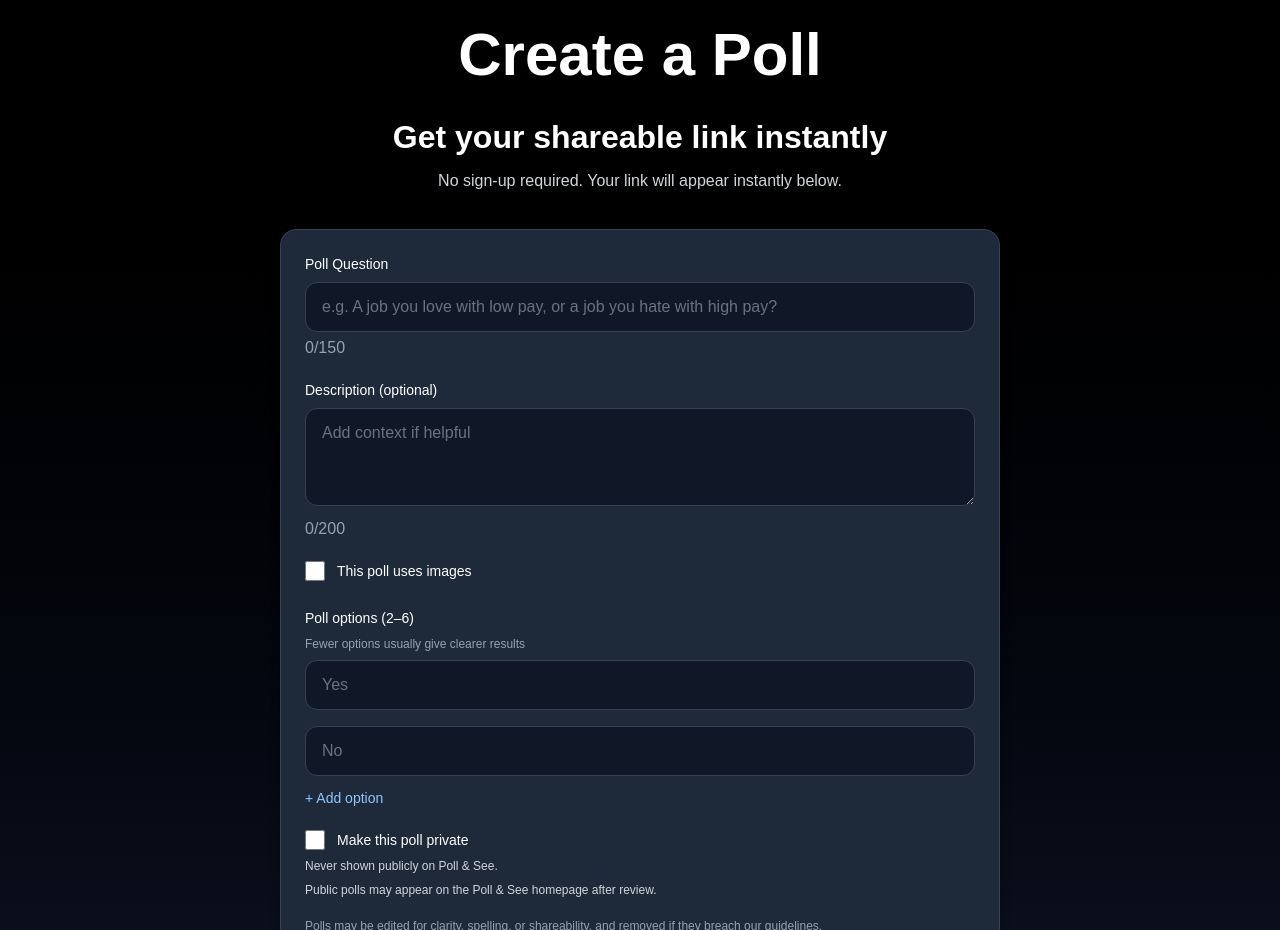
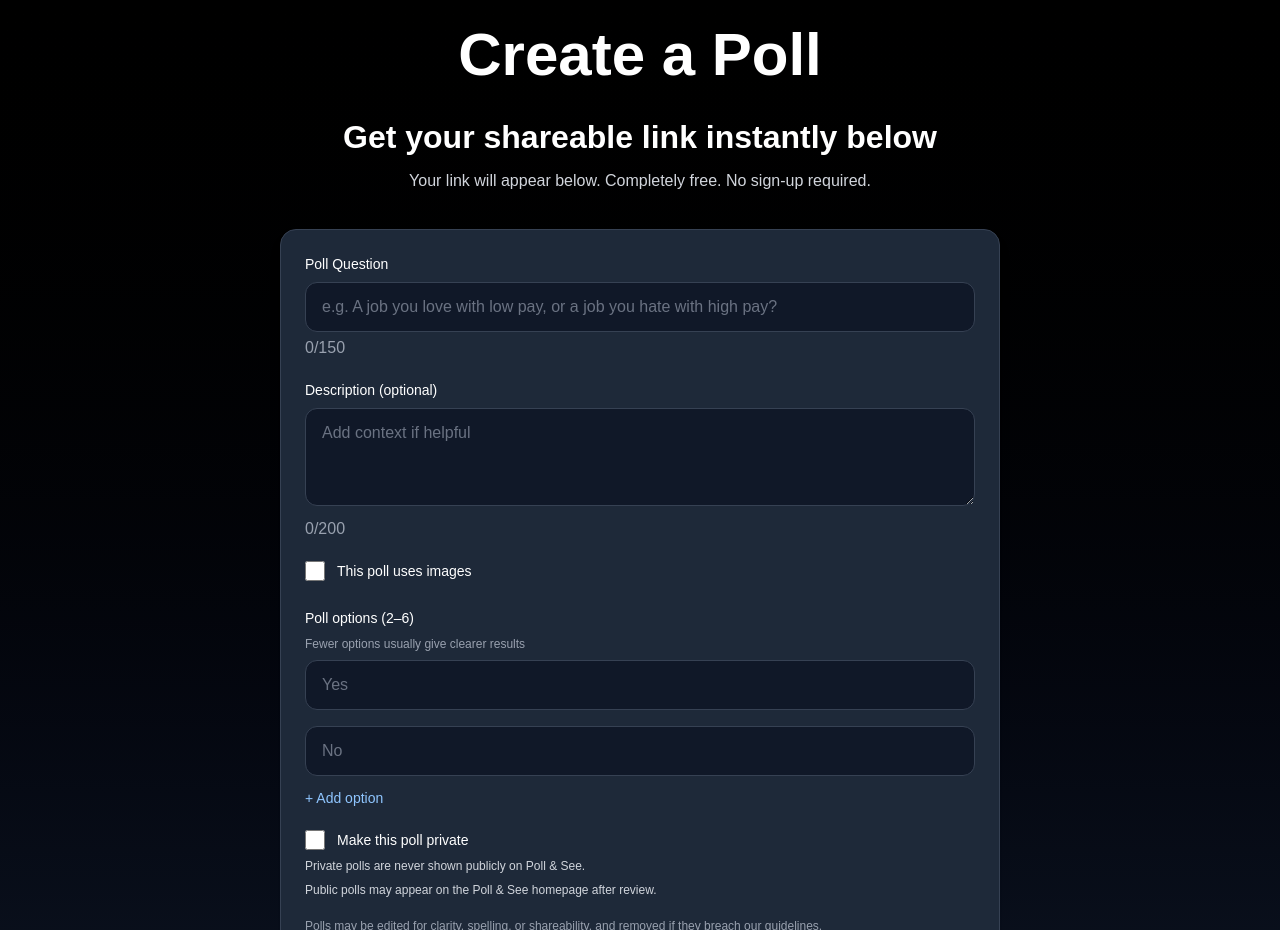
Before and after one commit to MarkDiamant/poll-and-see, a Next.js app: page /submit-poll in a window 1280 px wide. Shown: the part 82-1012 px from the top of the page. Built offline with nearby package versions, Linux system fonts and the light colour scheme.

Commit message:
Update create poll page header and private poll text

```diff
--- a/app/submit-poll/page.tsx
+++ b/app/submit-poll/page.tsx
@@ -446,10 +446,10 @@ setSuccessData(data as PollCreateResponse);
 
                      <div className="mt-6 space-y-2">
             <p className="text-[2rem] font-semibold text-white">
-              Get your shareable link instantly
+              Get your shareable link instantly below
             </p>
             <p className="text-sm text-gray-300 md:text-base">
-              No sign-up required. Your link will appear instantly below.
+              Your link will appear below. Completely free. No sign-up required.
             </p>
           </div>
         </div>
@@ -632,7 +632,7 @@ setSuccessData(data as PollCreateResponse);
                 </label>
 
                 <p className="text-xs text-gray-300">
-                  Never shown publicly on Poll & See.
+                  Private polls are never shown publicly on Poll & See.
                 </p>
 
                 <p className="text-xs text-gray-300">
```
